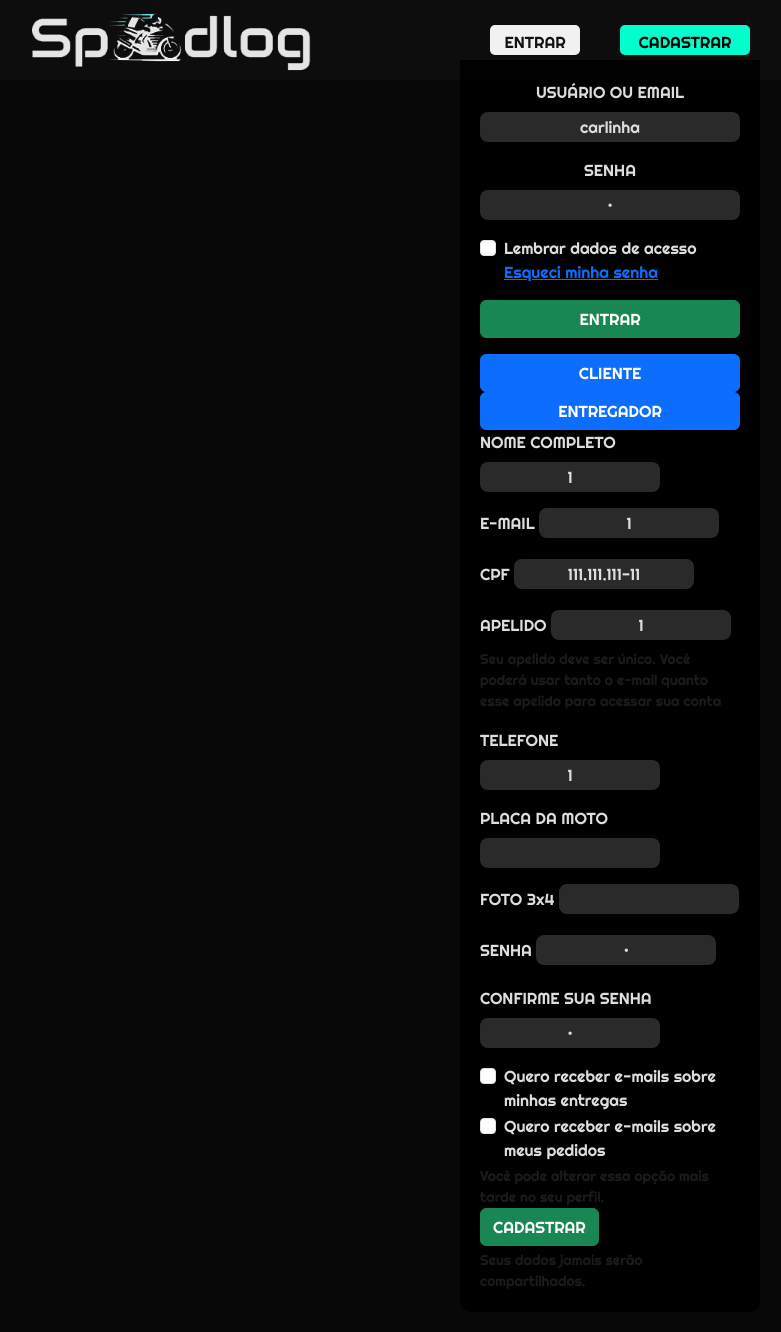
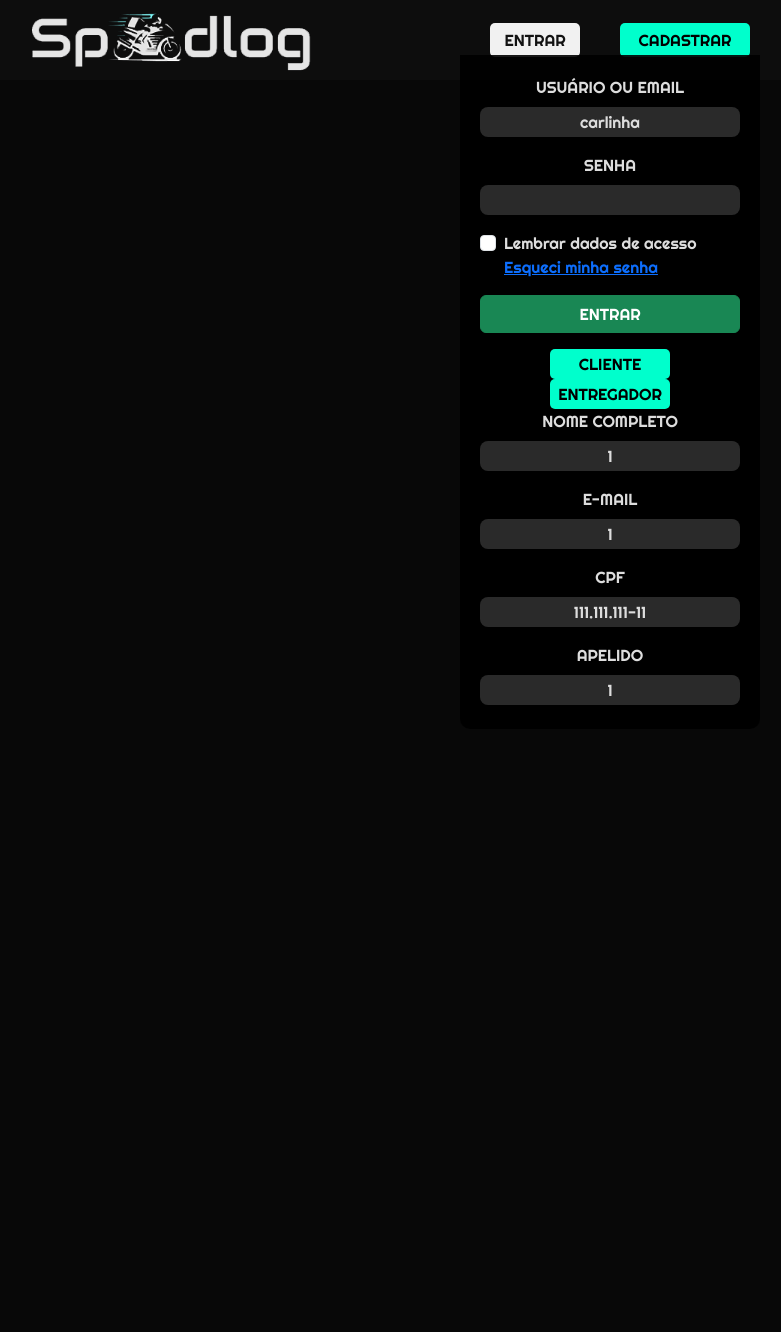
Before and after one commit to ViniciusMachadoV/speedLog, a CodeIgniter app: the page made by application/views/template/header.php in a window 1280 px wide. Shown: the top 1332 px of the page, without its empty margins (470-1251 px from the left). Run offline with CodeIgniter, Linux system fonts and the light colour scheme; some web fonts are replaced.

Commit message:
bug fixes and layout upgrades

```diff
--- a/application/controllers/Deliveryman.php
+++ b/application/controllers/Deliveryman.php
@@ -18,6 +18,12 @@ class Deliveryman extends CI_Controller {
 		}
 		else redirect(base_url(''));
 	}
+	public function editProfilePicture()
+	{
+		// $idConfirmarPedido = $_POST['idPedido'];
+		// $this->load->model('model_Deliveryman');
+        // $this->model_Deliveryman->takeOrder($idConfirmarPedido);
+	}
 	public function confirmarPedido()
 	{
 		$idConfirmarPedido = $_POST['idPedido'];
--- a/application/models/Model_Deliveryman.php
+++ b/application/models/Model_Deliveryman.php
@@ -11,6 +11,7 @@
     public function deliverymanProfile($idDeliveryman)
     {
         $this->db->where('usuario_id',$idDeliveryman);
+        $this->db->join('entregadores', 'usuarios.usuario_id = entregadores.entregador_id');
         $query = $this->db->get('usuarios');
         return $query->result();
     }
--- a/application/views/pages/view_client.php
+++ b/application/views/pages/view_client.php
@@ -1,4 +1,5 @@
 <title>Cliente - SpeedLog</title>
+<?php echo $_SESSION['id'];?>
 <div class="container">
 	<div class="row">
 		<div class="col">
@@ -80,7 +81,7 @@
 									<input type="text" class="form-control" id="cupom" placeholder="">
 								</div>
 							</div>
-							<div class="Total">
+							<div class="total">
 								Total
 							</div>
 							<div class="formaPagamento">
@@ -182,9 +183,9 @@
 								</div>
 							</div>
 							</div>
+							<button type="submit" class="btn btn-primary">Fazer pedido</button>
 						</div>
 						<!-- /pagar -->
-						<button type="submit" class="btn btn-primary">Fazer pedido</button>
 					</form>
 				</div>
 				<div class="row">
--- a/application/views/pages/view_connect.php
+++ b/application/views/pages/view_connect.php
@@ -1,4 +1,5 @@
 <title>Conectar - SpeedLog</title>
+<?php print_r($this->session->userdata('tipo'));?>
 <div class="landingBackground"><img src="<?php echo base_url('assets/img/bg-mobile-fallback.jpg');?>" alt=""></div>
 <div class="content">
     <section class="features flex-row wrap flex-horizontal-centered  text-centered">
--- a/application/views/template/header.php
+++ b/application/views/template/header.php
@@ -16,10 +16,6 @@
     <link href="https://cdn.jsdelivr.net/npm/bootstrap@5.3.0-alpha1/dist/css/bootstrap.min.css" rel="stylesheet" integrity="sha384-GLhlTQ8iRABdZLl6O3oVMWSktQOp6b7In1Zl3/Jr59b6EGGoI1aFkw7cmDA6j6gD" crossorigin="anonymous">
 	<!-- DESKTOP ICON -->
 	<link rel="shortcut icon" href="<?php echo base_url('assets/img/favicon.png');?>" type="image/x-icon">
-	<!-- ANDROID ICON -->
-	<!-- <link rel="icon" type="image/png" href="" sizes="192x192"> -->
-	<!-- APPLE ICON -->
-	<!-- <link rel="apple-touch-icon" sizes="180x180" href=""> -->
 	<!-- FOLHA DE ESTILO GERAL // GENERAL STYLESHEET -->
 	<link rel ="stylesheet" type = "text/css" href = "<?php echo base_url('assets/css/style.css'); ?>">
 	<link rel ="stylesheet" type = "text/css" href = "<?php echo base_url('assets/css/library.css'); ?>">
@@ -53,12 +49,12 @@
 			<!-- SIGN IN -->
 			<div class="signIn flex-column">
 				<div class="mb-3 flex-column">
-					<label for="userSignIn" class="form-label text-center">USUÁRIO OU EMAIL</label>
+					<label for="userSignIn" class="form-label text-centered">USUÁRIO OU EMAIL</label>
 					<input value="carlinha" type="email" class="formInput" id="user_SignIn">
 				</div>
 				<div class="mb-3 flex-column">
-					<label for="passSignIn" class="form-label text-center">SENHA</label>
-					<input value="1" type="password" class="formInput" id="pass_SignIn">
+					<label for="passSignIn" class="form-label text-centered">SENHA</label>
+					<input type="password" class="formInput" id="pass_SignIn">
 				</div>
 				<div class="mb-3 form-check">
 					<input type="checkbox" class="form-check-input" id="keepLogged">
@@ -66,73 +62,68 @@
 					<a href="">Esqueci minha senha</a>
 				</div>
 				<button id="signIn" class="btn btn-success" >ENTRAR</button>
-				<p id="warning"> </p>
+				<p id="warning"></p>
 			</div>
 			<!-- SIGN UP TYPE BUTTONS -->
 			<div class="signUpType flex column">
-				<button class="signUpClient btn btn-primary">CLIENTE</button>
-				<button class="signUpDeliveryman btn btn-primary">ENTREGADOR</button>
+				<button class="signUpClient btnBlue">CLIENTE</button>
+				<button class="signUpDeliveryman btnBlue">ENTREGADOR</button>
 			</div>
 			<!-- SIGN UP FORM -->
-			<div class="signUp">
-				<div class="mb-3">
-					<label for="name_SignUp" class="form-label">NOME COMPLETO</label>
-					<input class="formInput" id="name_SignUp" value="1" >
+			<div class="signUp flex column">
+				<div class="mb-3 flex-column">
+					<label for="name_SignUp" class="form-label text-centered">NOME COMPLETO</label>
+					<input name="name_SignUp" class="formInput" id="name_SignUp" value="1" >
 				</div>
-				<div class="mb-3">
-					<label for="email_SignUp" class="form-label">E-MAIL</label>
-					<input class="formInput" id="email_SignUp" value="1" >
+				<div class="mb-3 flex-column">
+					<label for="email_SignUp" class="form-label text-centered">E-MAIL</label>
+					<input name="email_SignUp" class="formInput" id="email_SignUp" value="1" >
 				</div>
-				<div class="mb-3">
-					<label for="cpf_SignUp" class="form-label">CPF</label>
-					<input class="formInput" id="cpf_SignUp" value="111.111.111-11" >
+				<div class="mb-3 flex-column">
+					<label for="cpf_SignUp" class="form-label text-centered">CPF</label>
+					<input name="cpf_SignUp" class="formInput" id="cpf_SignUp" value="111.111.111-11" >
 				</div>
-				<div class="mb-3">
-					<label for="nickname_SignUp" class="form-label">APELIDO</label>
-					<input class="formInput" id="nickname_SignUp" value="1" >
+				<div class="mb-3 flex-column">
+					<label for="nickname_SignUp" class="form-label text-centered">APELIDO</label>
+					<input name="nickname_SignUp" class="formInput" id="nickname_SignUp" value="1" >
 					<div id="nicknameHelp" class="form-text">Seu apelido deve ser único. Você poderá usar tanto o e-mail quanto esse apelido para acessar sua conta</div>
 				</div>
-				<div class="mb-3">
-					<label for="phoneNumber_SignUp" class="form-label">TELEFONE</label>
-					<input class="formInput" id="phoneNumber_SignUp" placeholder="(XX) 00000 0000" value="1" >
+				<div class="mb-3 flex-column">
+					<label for="phoneNumber_SignUp" class="form-label text-centered">TELEFONE</label>
+					<input name="phoneNumber_SignUp" class="formInput" id="phoneNumber_SignUp" placeholder="(XX) 00000 0000" value="1" >
 				</div>
 
 				<!-- DELIVERY MAN ADDITIONAL INPUTS -->
 				<div class="deliverymanForm">
-					<div class="mb-3 deliverymanForm">
-						<label for="plate_SignUp" class="form-label">PLACA DA MOTO</label>
-						<input class="formInput" id="plate_SignUp">
-					</div>
-					<div class="mb-3 deliverymanForm">
-						<label for="facePhoto_SignUp" class="form-label">FOTO 3x4</label>
-						<input class="formInput" id="facePhoto_SignUp">
+					<div class="mb-3 flex-column deliverymanForm">
+						<label for="license_SignUp" class="form-label text-centered">PLACA DA MOTO</label>
+						<input name="license_SignUp" class="formInput" id="license_SignUp" value="">
 					</div>
 				</div>
-				<!---->
-				<div class="mb-3">
-					<label for="pass1_SignUp" class="form-label">SENHA</label>
-					<input type="password" class="formInput" id="pass1_SignUp" value="1" >
+				<div class="mb-3 flex-column">
+					<label for="pass1_SignUp" class="form-label text-centered">SENHA</label>
+					<input name="pass1_SignUp" type="password" class="formInput" id="pass1_SignUp" value="1" >
 				</div>
-				<div class="mb-3">
-					<label for="pass2_SignUp" class="form-label">CONFIRME SUA SENHA</label>
-					<input type="password" class="formInput" id="pass2_SignUp" value="1" >
+				<div class="mb-3 flex-column">
+					<label for="pass2_SignUp" class="form-label text-centered">CONFIRME SUA SENHA</label>
+					<input name="pass2_SignUp" type="password" class="formInput" id="pass2_SignUp" value="1" >
 				</div>
 
 				<!-- DELIVERYMAN EMAIL CHECK -->
 				<div class="form-check deliverymanCheck">
-					<input type="checkbox" class="form-check-input" id="deliverymanEmailCheck">
-					<label class="form-check-label" for="deliverymanEmailCheck">Quero receber e-mails sobre minhas entregas</label>
+					<input name="deliverymanEmailCheck" type="checkbox" class="form-check-input" id="deliverymanEmailCheck">
+					<label class="form-check-label text-centered" for="deliverymanEmailCheck">Quero receber e-mails sobre minhas entregas</label>
 				</div>
-				<!---->
 				<!-- CLIENT EMAIL CHECK -->
 				<div class="form-check clientCheck">
-					<input type="checkbox" class="form-check-input" id="clientEmailCheck">
-					<label class="form-check-label" for="clientEmailCheck">Quero receber e-mails sobre meus pedidos</label>
+					<input name="clientEmailCheck" type="checkbox" class="form-check-input" id="clientEmailCheck">
+					<label class="form-check-label text-centered" for="clientEmailCheck">Quero receber e-mails sobre meus pedidos</label>
+				</div><br>
+				<div id="emailHelp" class="form-text text-centered">Você pode alterar essa opção mais tarde no seu perfil.</div>
+				<button id="signUp" class="btnBlue">CADASTRAR</button>
+				<p id="warning"></p>
+				<div id="dataHelp" class="form-text">Seus dados jamais serão compartilhados com terceiros. Para saber mais leia nossa <a href='. base_url("").' target="_blank" rel="noopener noreferrer">Política de privacidade</a></div>
 				</div>
-				<!---->
-				<div id="emailHelp" class="form-text">Você pode alterar essa opção mais tarde no seu perfil.</div>
-				<button id="signUp" class="btn btn-success">CADASTRAR</button>
-				<div id="dataHelp" class="form-text">Seus dados jamais serão compartilhados.</div>
 			</div>
 		</div>
 	</div>
@@ -165,3 +156,9 @@ if($this->session->userdata('tipo') == 'CLIENTE'){ echo
 if($this->session->userdata('tipo') == 'ENTREGADOR'){ echo
 '';}
 };
+?>
+<script>
+$(".btnLogout").click(function (){
+    location.assign('connect/logout');
+});
+</script>
--- a/assets/css/library.css
+++ b/assets/css/library.css
@@ -19,14 +19,17 @@
 .flex-column{display: flex;  flex-direction: column;}
 .spaced-around{justify-content: space-around;}
 .spaced-between{justify-content: space-between;}
-.flex-vertical-centered{align-self: center;}
+.flex-vertical-centered{align-items: center;}
+.flex-vertical-self-centered{align-self: center;}
 .flex-horizontal-centered{justify-content: center;}
+.flex-horizontal-self-centered{justify-self: center;}
 .wrap{flex-wrap: wrap;}
 /* TEXT: */
 .text-white{color: white;}
 .text-red{color: darkred;}
 .text-green{color: rgb(42, 196, 106);}
 .text-centered{text-align: center;}
+.text-justified{text-align: justify;}
 /* DROPDOWN: */
 .dropdownClosed{height: 40px;}
 .dropdownOpened{height: 120px;}
--- a/assets/css/style.css
+++ b/assets/css/style.css
@@ -11,7 +10,23 @@ body{
     min-height: 100vh;
     color: #DDDDDD;
 }
-label,table,tr,td,th,thead,tbody{
+body::-webkit-scrollbar{
+    display: none;
+}
+::-webkit-scrollbar {
+    width: 5px;
+}
+/* TRILHO: */
+::-webkit-scrollbar-track {
+    box-shadow: inset 0 0 5px #00ffcc;
+    border-radius: 5px;
+}
+  /* BARRA DA PÓSIÇÃO ATUAL: */
+::-webkit-scrollbar-thumb {
+    background: #00ffcc;
+    border-radius: 5px;
+}
+label,table,tr,td,th,thead,tbody,.form-check-label{
     color: #DDDDDD;
 }
 input{
@@ -62,8 +84,22 @@ input:hover{
     border: 4px solid transparent;
     border-radius: 5px;
     text-align: center;
-    margin: 5px;
+    margin: auto;
     transition: .7s;
+}
+.btnBlue{
+    background: #00ffcc;
+    border: 2px solid transparent;
+    border-radius: 5px;
+    text-align: center;
+    margin: auto;
+    width: 120px;
+    transition: .6s;
+}
+.btnBlue:hover{
+    background: transparent;
+    border: 2px solid #00ffcc;
+    color: #00ffcc;
 }
 .btnSignIn{
     background: #f1f1f1;
@@ -84,16 +120,27 @@ input:hover{
     color: #f1f1f1;
     padding: 20px;
 }
+#nicknameHelp,#emailHelp,#dataHelp{
+    color: #DDDDDD;
+}
+#dataHelp>a{
+    color: #00ffcc;
+}
 .formInput{
     text-align: center;
 }
 .tabSignIn,.tabSignUp{
     width: 50%;
-    height: 40px;
+    height: 50px;
 }
 .selectedTabSign{
     background: rgba(0, 0, 0, 0.9);
     border-radius: 10px 10px 0 0;
+}
+.signUp{
+    overflow: scroll;
+    height: 300px;
+    overflow-x: hidden;
 }
 .landingBackground>img{
     width: 100%;
--- a/assets/js/deliveryman.js
+++ b/assets/js/deliveryman.js
@@ -1,5 +1,4 @@
 $(document).ready(function () {
-
   $("#valorCaixa").hide();
   var valor=$("#valorCaixa").text();
   valor=valor.replace(/[^0-9]/g, '');
@@ -10,6 +9,9 @@ $(document).ready(function () {
   $(".orderTab").hide();
   $("#listPendingOrders").show();
 });
+// $('.btnEditProfileInfo').click(function () {
+
+// });
 $('#btnPendingOrders').click(function () {
   $(".orderTab").hide();
   $("#listPendingOrders").show();
```
Also changed, not shown: other parts of assets/css/style.css (+37 -5 lines), application/controllers/Connect.php (+3 -4 lines), application/models/Model_Client.php (+14 -8 lines), application/models/Model_Connect.php (+14 -2 lines), application/views/pages/view_deliveryman.php (+39 -35 lines), assets/js/admin.js (+0 -8 lines), assets/js/client.js (+4 -3 lines), assets/js/connect.js (+53 -13 lines), assets/img/delivery.jpg (added), assets/pictures/rogerin.jpg (added). Lines whose indentation alone changed are shown as unchanged.
